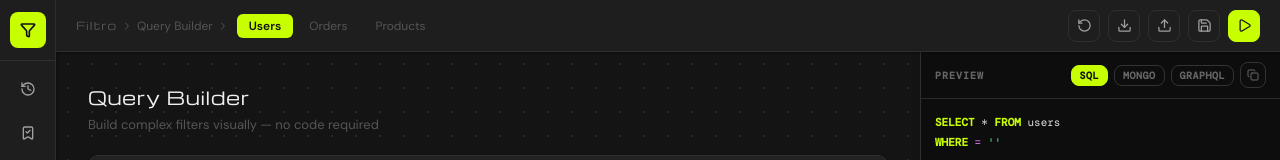
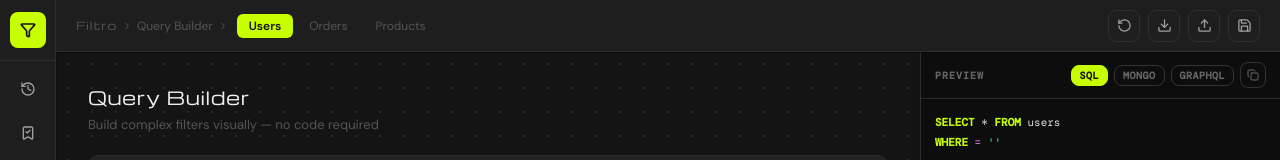
Before and after one commit to JasmineODaniel/Filtro, a Next.js app: page / in a window 1280 px wide. Shown: the top 160 px of the page. Built offline with nearby package versions, Linux system fonts and the light colour scheme.

Commit message:
fix: remove duplicate run button from toolbar, consolidate into ResultsPanel execute

```diff
--- a/src/components/builder/Toolbar.tsx
+++ b/src/components/builder/Toolbar.tsx
@@ -10,7 +10,7 @@ import { Icon } from '@/components/ui/Icon'
 import { Check } from 'lucide-react'
 
 export default function Toolbar() {
-  const { schema, setSchema, resetTree, validateQuery, pushHistory, savePreset, importTree, tree } = useQueryStore()
+  const { schema, setSchema, resetTree, savePreset, importTree, tree } = useQueryStore()
   const fileInputRef = useRef<HTMLInputElement>(null)
   const [showSaveModal, setShowSaveModal] = useState(false)
   const [presetName, setPresetName] = useState('')
@@ -57,11 +57,6 @@ export default function Toolbar() {
     reader.readAsText(file)
     e.target.value = ''
   }, [importTree])
-
-  const handleRun = useCallback(() => {
-    pushHistory()
-    validateQuery()
-  }, [pushHistory, validateQuery])
 
   const handleSaveConfirm = useCallback(() => {
     const name = presetName.trim()
@@ -287,19 +282,6 @@ export default function Toolbar() {
             )}
           </div>
 
-          <Button
-            variant="accent"
-            size="md"
-            label="Run Query"
-            title="Run Query (Ctrl+Enter)"
-            onClick={handleRun}
-            style={{ width: '32px', padding: 0 }}
-            onMouseEnter={e => e.currentTarget.style.backgroundColor = 'var(--accent-hover)'}
-            onMouseLeave={e => e.currentTarget.style.backgroundColor = 'var(--accent)'}
-          >
-            <Icon name="play" size={15} />
-          </Button>
-
           <input
             ref={fileInputRef}
             type="file"
--- a/src/components/simulator/ResultsPanel.tsx
+++ b/src/components/simulator/ResultsPanel.tsx
@@ -11,7 +11,7 @@ import { AnimatedItem, AnimatedPresenceWrapper, StaggeredRow } from '@/component
 import { smooth } from '@/hooks/useAnimation'
 
 function ResultsPanel() {
-  const { tree, schema, pushHistory } = useQueryStore()
+  const { tree, schema, pushHistory, validateQuery } = useQueryStore()
   const [isRunning, setIsRunning] = useState(false)
   const [hasRun, setHasRun] = useState(false)
   const [results, setResults] = useState<Record<string, unknown>[]>([])
@@ -42,6 +42,7 @@ function ResultsPanel() {
   const handleRun = () => {
     setIsRunning(true)
     pushHistory()
+    validateQuery()
     setTimeout(() => {
       const dataset = MOCK_DATA[schema.id] ?? []
       const matched = executeQuery(tree.root, dataset)
```
